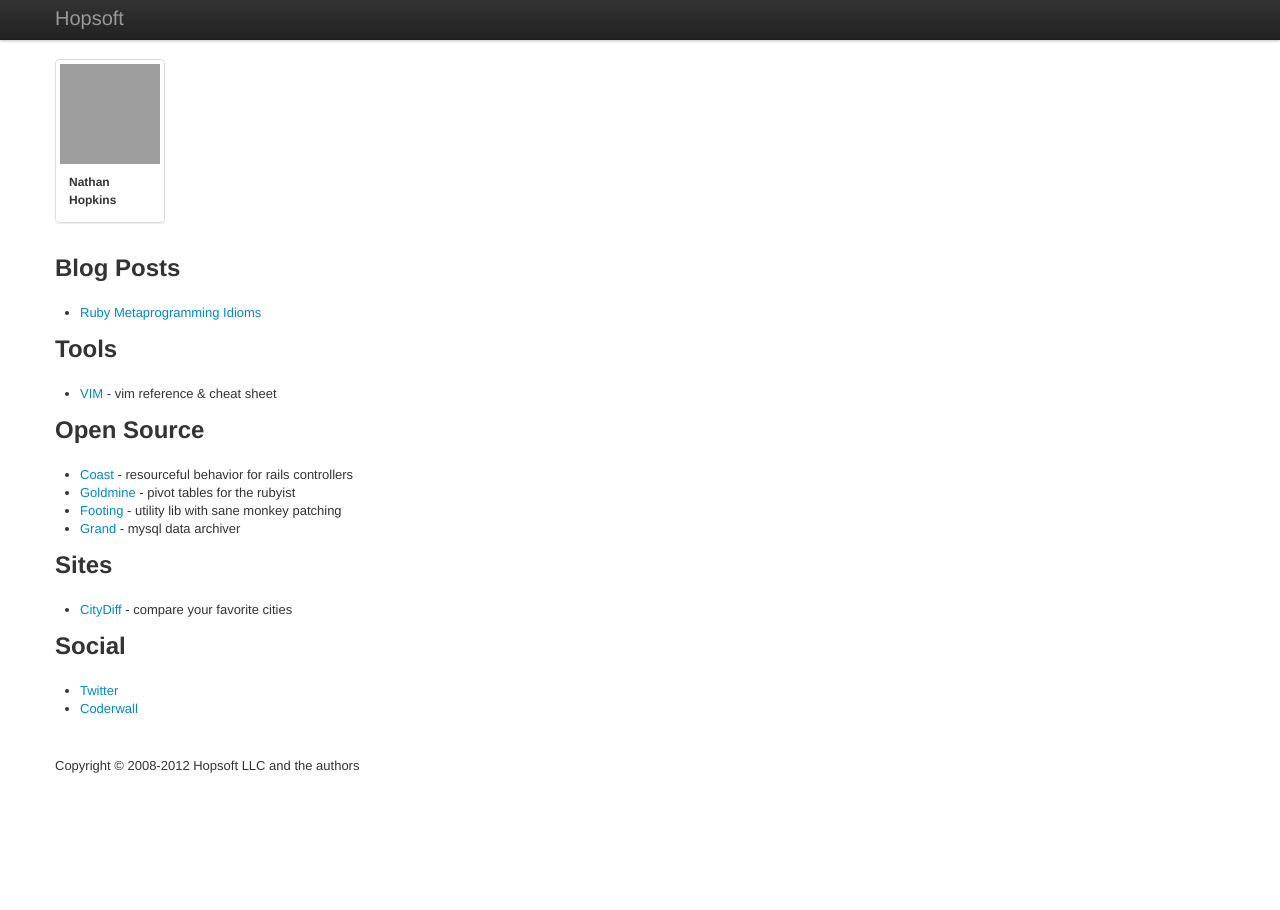
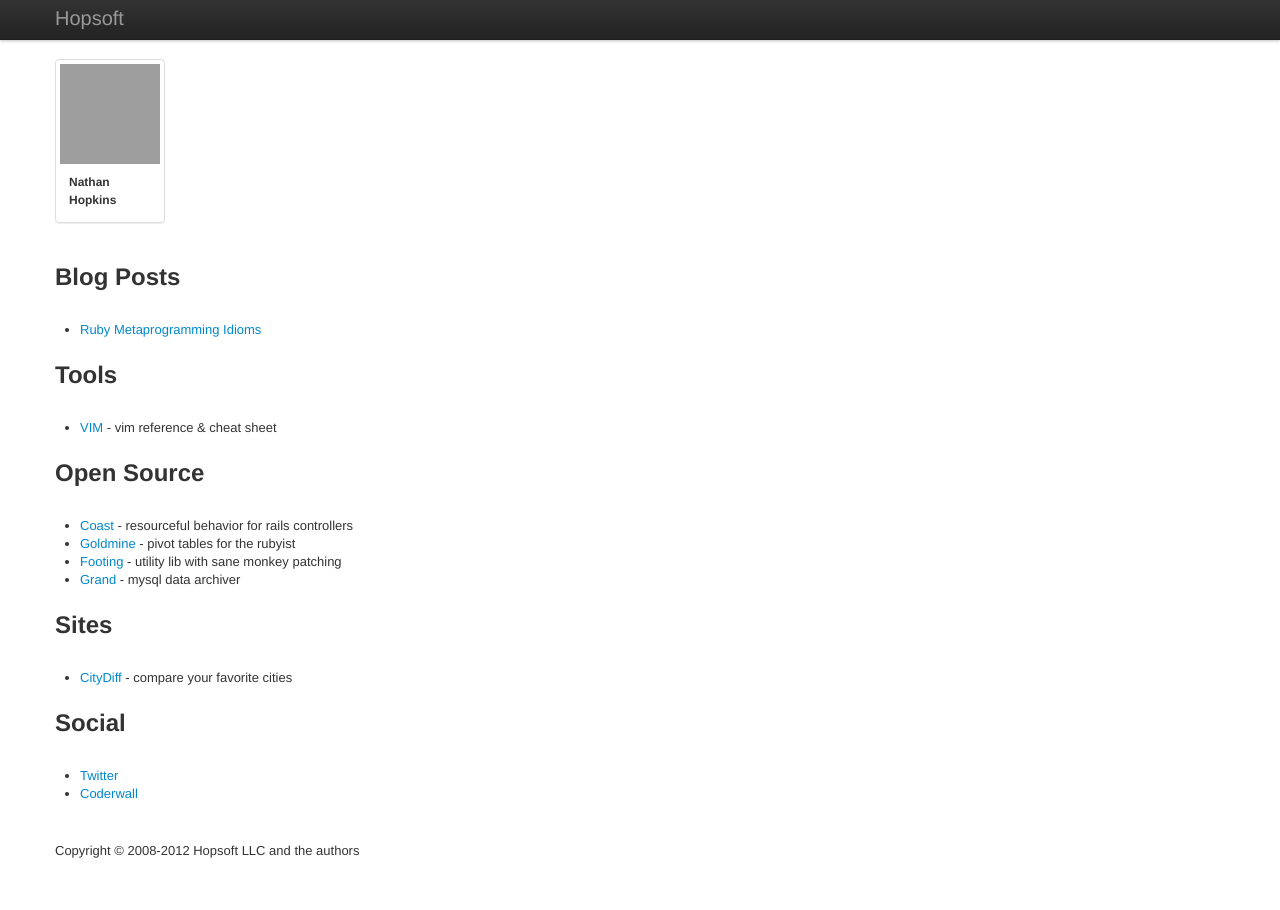
Before and after one commit to hopsoft/hopsoft.github.io, a Jekyll site: the page built from index.markdown, in a window 1280 px wide. Built offline with Jekyll 4.4.1, drawn with Linux system fonts in a browser that asks for light colours; grey boxes are pictures that could not be loaded.

Commit message:
Updated styles for headers

```diff
--- a/public/stylesheets/main.css
+++ b/public/stylesheets/main.css
@@ -3,6 +3,15 @@
 
 body {
   padding: 50px;
+}
+
+h1 {
+  padding-bottom: 17px;
+  border-bottom: solid 1px #eee;
+}
+
+h1, h2, h3 {
+  margin: 18px 0 8px 0;
 }
 
 thead tr {
```
